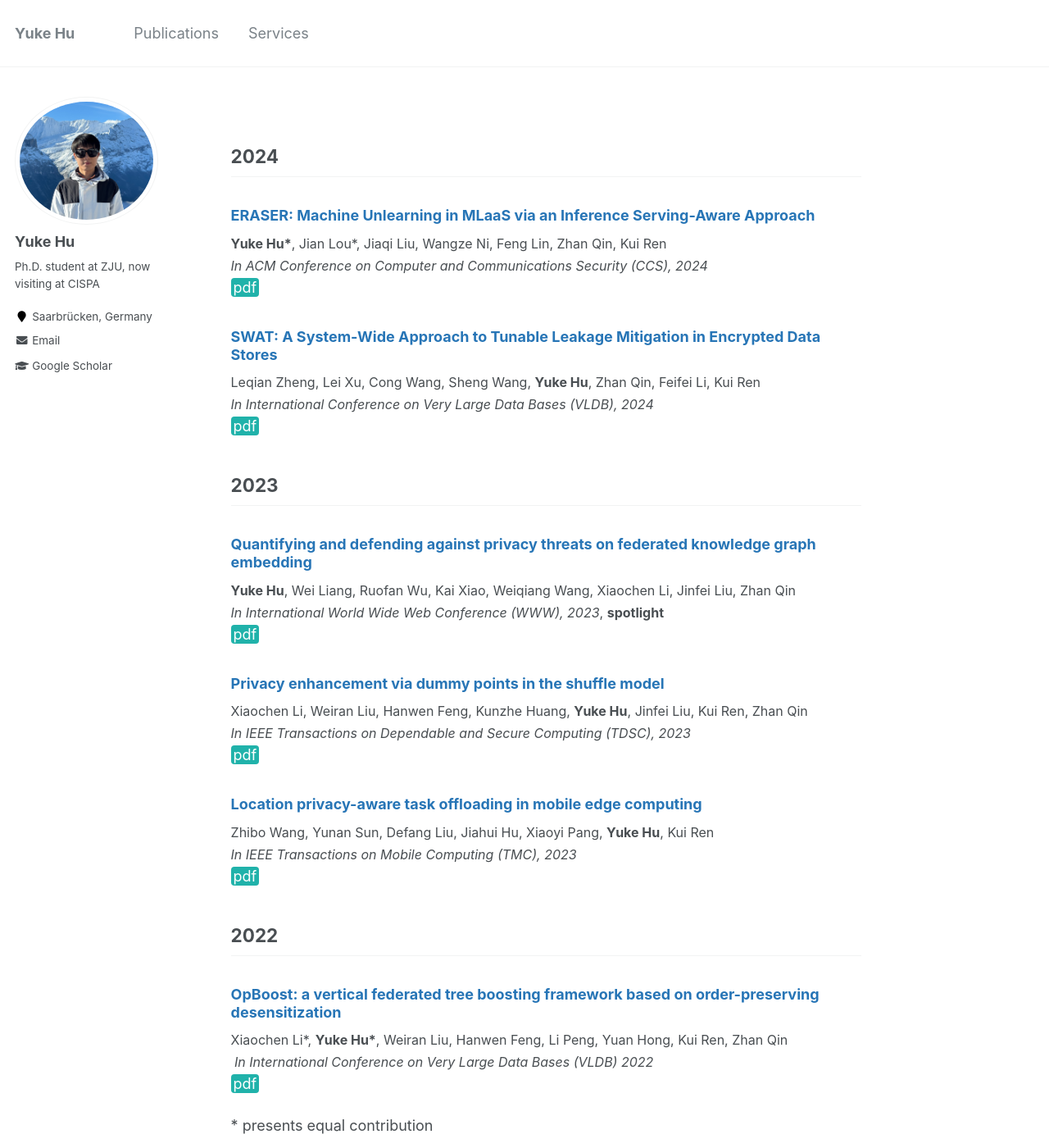
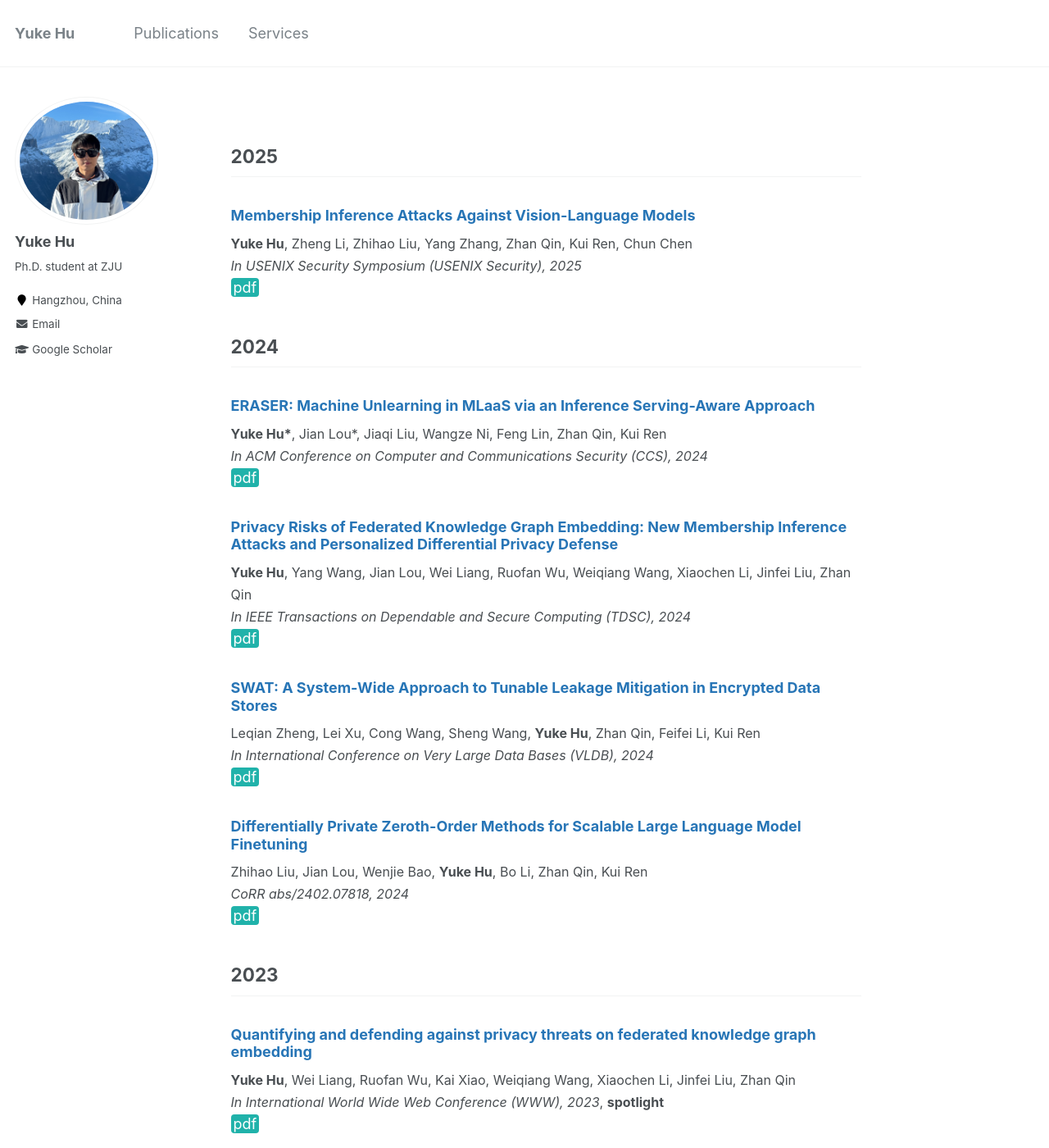
Before and after one commit to YukeHu/yukehu.github.io, a Jekyll site: the page built from _pages/publications.md, in a window 1280 px wide and 1400 px high. Shown: the whole window at 82% size. Built offline with Jekyll 4.4.1, drawn with Linux system fonts in a browser that asks for light colours.

Commit message:
updata USENIX, TDSC, and location

```diff
--- a/_config.yml
+++ b/_config.yml
@@ -24,8 +24,8 @@ author:
   avatar           : "profile.jpeg"
   name             : "Yuke Hu"
   pronouns         : # example: "she/her"
-  bio              : "Ph.D. student at ZJU, now visiting at CISPA"
-  location         : "Saarbrücken, Germany"
+  bio              : "Ph.D. student at ZJU"
+  location         : "Hangzhou, China"
   # employer         : "CISPA Helmholtz Center for Information Security"
   uri              : # URL
   email            : "yukehu@zju.edu.cn"
--- a/_pages/publications.md
+++ b/_pages/publications.md
@@ -30,15 +30,13 @@ border-radius: 4px;
 a { TEXT-DECORATION:none }
 }
 </style>
-<!-- <h2 id='2024'>2025</h2>
+<h2 id='2025'>2025</h2>
 
-### <span style="color:rgb(39, 117, 182)">Differentially Private Zeroth-Order Methods for Scalable Large Language Model Finetuning</span>
+### <span style="color:rgb(39, 117, 182)">Membership Inference Attacks Against Vision-Language Models </span>
 
-<font size="3"> Zhihao Liu, Jian Lou, Wenjie Bao, <b>Yuke Hu</b>, Bo Li, Zhan Qin, Kui Ren  <br/>
+<font size="3"> <b>Yuke Hu</b>, Zheng Li, Zhihao Liu, Yang Zhang, Zhan Qin, Kui Ren, Chun Chen  <br/>
 
-<i>In the Network and Distributed System Security Symposium (NDSS), 2025</i></font> <a href="https://arxiv.org/abs/2402.07818" class="btn--paper" target="_blank">pdf</a> -->
-
-
+<i>In USENIX Security Symposium (USENIX Security), 2025</i></font> <a href="https://arxiv.org/abs/2501.18624" class="btn--paper" target="_blank">pdf</a>
 
 
 <h2 id='2024'>2024</h2>
@@ -49,13 +47,23 @@ a { TEXT-DECORATION:none }
 
 <i>In ACM Conference on Computer and Communications Security (CCS), 2024</i></font> <a href="https://dl.acm.org/doi/10.1145/3658644.3670398" class="btn--paper" target="_blank">pdf</a>
 
+### <span style="color:rgb(39, 117, 182)">Privacy Risks of Federated Knowledge Graph Embedding: New Membership Inference Attacks and Personalized Differential Privacy Defense</span>
+
+<font size="3"> <b>Yuke Hu</b>, Yang Wang, Jian Lou, Wei Liang, Ruofan Wu, Weiqiang Wang, Xiaochen Li, Jinfei Liu, Zhan Qin  <br/>
+
+<i>In IEEE Transactions on Dependable and Secure Computing (TDSC), 2024</i></font> <a href="https://ieeexplore.ieee.org/abstract/document/10815075" class="btn--paper" target="_blank">pdf</a>
+
 ### <span style="color:rgb(39, 117, 182)">SWAT: A System-Wide Approach to Tunable Leakage Mitigation in Encrypted Data Stores</span>
 <font size="3"> Leqian Zheng, Lei Xu, Cong Wang, Sheng Wang, <b>Yuke Hu</b>, Zhan Qin, Feifei Li, Kui Ren
 <br/>
 
 <i>In International Conference on Very Large Data Bases (VLDB), 2024</i></font> <a href="https://dl.acm.org/doi/10.14778/3675034.3675038" class="btn--paper" target="_blank">pdf</a>
 
+### <span style="color:rgb(39, 117, 182)">Differentially Private Zeroth-Order Methods for Scalable Large Language Model Finetuning</span>
 
+<font size="3"> Zhihao Liu, Jian Lou, Wenjie Bao, <b>Yuke Hu</b>, Bo Li, Zhan Qin, Kui Ren  <br/>
+
+<i>CoRR abs/2402.07818, 2024</i></font> <a href="https://arxiv.org/abs/2402.07818" class="btn--paper" target="_blank">pdf</a>
 
 <h2 id='2023'>2023</h2>
 
```
Also changed, not shown: _pages/about.md (+3 -1 lines).
